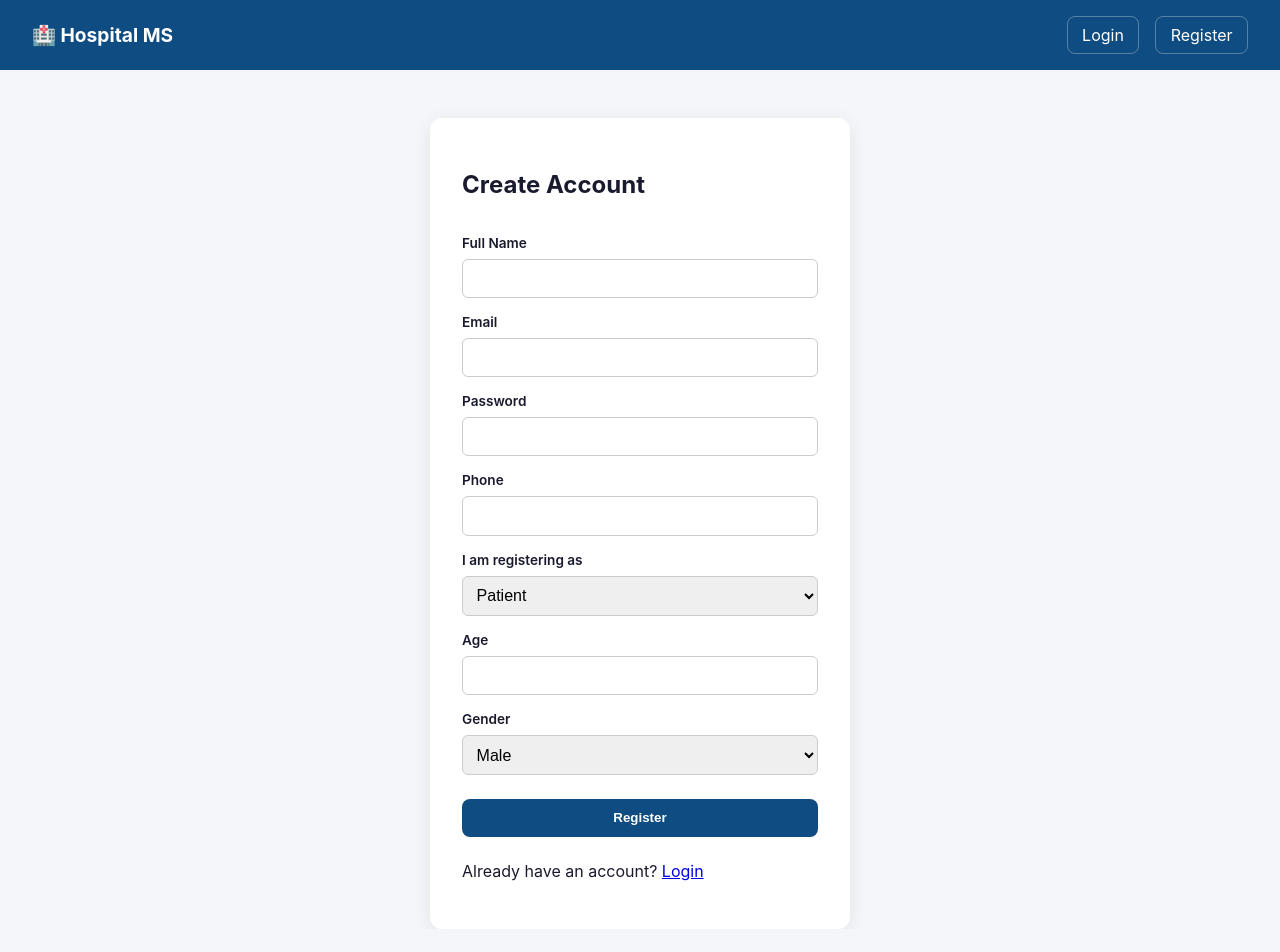
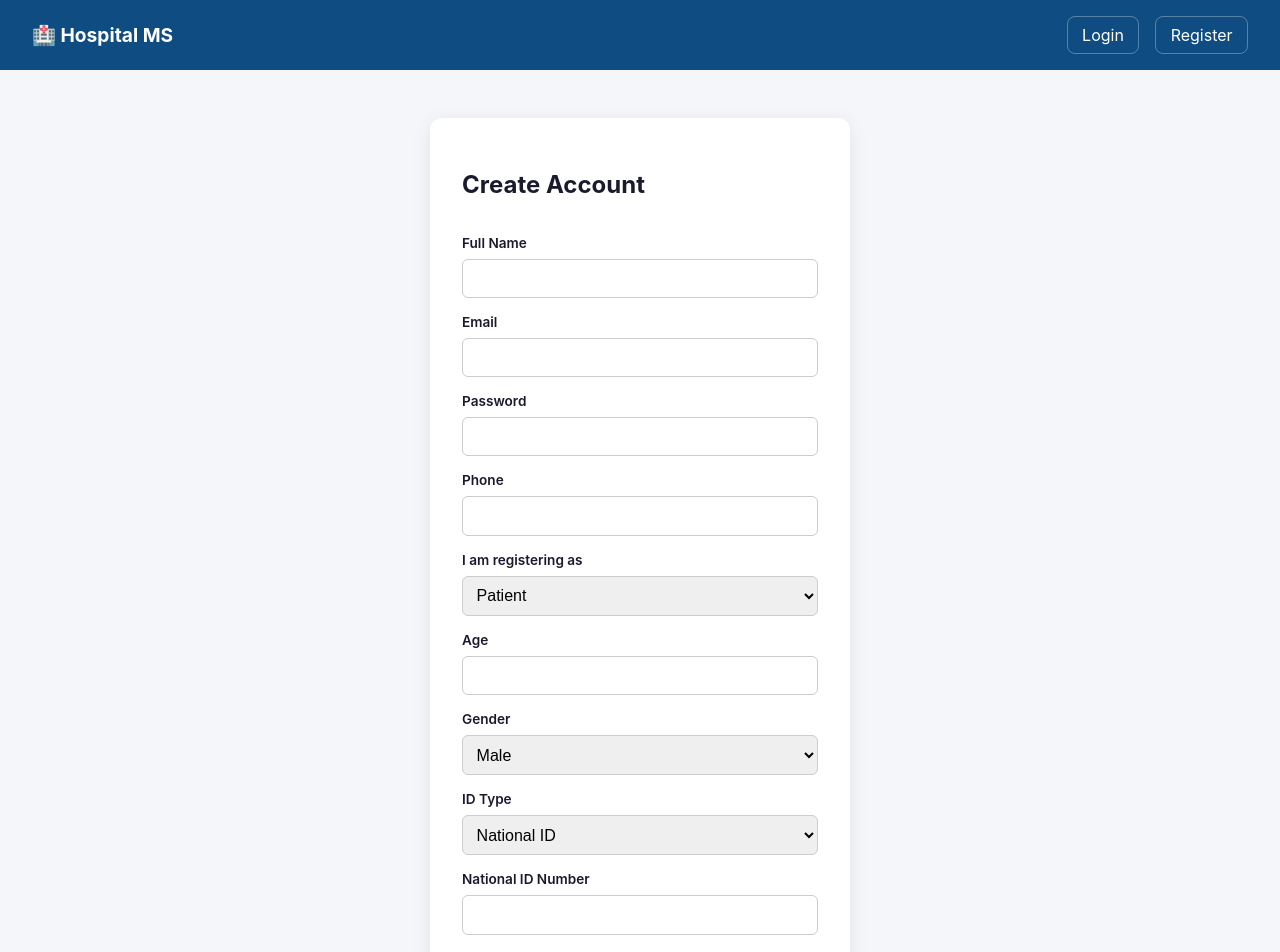
Before and after one commit to donlimo-coder/hospital-management-system, a React (Vite) app in the folder client/: page /register in a window 1280 px wide. Shown: the top 952 px of the page. Before the commit the page ends 929 px from the top, so only its background shows below. Built offline with nearby package versions, Linux system fonts and the light colour scheme; no server answers.

Commit message:
Add ID type/number to self-registration; fix walk-in ID type clearing bug

```diff
--- a/client/src/pages/Reception.jsx
+++ b/client/src/pages/Reception.jsx
@@ -196,7 +196,7 @@ const Reception = () => {
       });
       setNewPatient(data.patient);
       setShowRegisterForm(false);
-      setForm({ name: "", age: "", gender: "male", phone: "", address: "" });
+      setForm({ name: "", age: "", gender: "male", phone: "", address: "", idType: "", idNumber: "" });
     } catch (err) {
       setRegisterError(err.response?.data?.message || "Registration failed");
     }
@@ -365,18 +365,16 @@ const Reception = () => {
 
           <label>Address</label>
           <input value={form.address} onChange={(e) => setForm({ ...form, address: e.target.value })} />
-
           <label>ID Type</label>
-          <select value={form.idType} onChange={(e) => setForm({ ...form, idType: e.target.value })}>
+          <select value={form.idType} onChange={(e) => setForm({ ...form, idType: e.target.value, idNumber: "" })}>
             <option value="">— Select —</option>
             <option value="national_id">National ID</option>
             <option value="passport">Passport</option>
             <option value="birth_certificate">Birth Certificate</option>
           </select>
 
-          <label>ID Number</label>
+          <label>{idNumberLabel(form.idType)}</label>
           <input value={form.idNumber} onChange={(e) => setForm({ ...form, idNumber: e.target.value })} />
-
           <button type="submit">Register & Get Member Number</button>
         </form>
       )}
--- a/client/src/pages/Register.jsx
+++ b/client/src/pages/Register.jsx
@@ -1,6 +1,12 @@
 import React, { useState } from "react";
 import { useNavigate, Link } from "react-router-dom";
 import { useAuth } from "../context/AuthContext";
+
+const ID_TYPE_LABELS = {
+  national_id: "National ID Number",
+  passport: "Passport Number",
+  birth_certificate: "Birth Certificate Number",
+};
 
 const Register = () => {
   const { register } = useAuth();
@@ -15,6 +21,8 @@ const Register = () => {
     consultationFee: "",
     age: "",
     gender: "male",
+    idType: "national_id",
+    idNumber: "",
   });
   const [error, setError] = useState("");
   const [loading, setLoading] = useState(false);
@@ -38,7 +46,12 @@ const Register = () => {
         };
       }
       if (form.role === "patient") {
-        payload.patientInfo = { age: Number(form.age) || undefined, gender: form.gender };
+        payload.patientInfo = {
+          age: Number(form.age) || undefined,
+          gender: form.gender,
+          idType: form.idType,
+          idNumber: form.idNumber,
+        };
       }
       await register(payload);
       navigate("/dashboard");
@@ -105,12 +118,30 @@ const Register = () => {
           <>
             <label>Age</label>
             <input type="number" value={form.age} onChange={(e) => setForm({ ...form, age: e.target.value })} />
+
             <label>Gender</label>
             <select value={form.gender} onChange={(e) => setForm({ ...form, gender: e.target.value })}>
               <option value="male">Male</option>
               <option value="female">Female</option>
               <option value="other">Other</option>
             </select>
+
+            <label>ID Type</label>
+            <select
+              value={form.idType}
+              onChange={(e) => setForm({ ...form, idType: e.target.value, idNumber: "" })}
+            >
+              <option value="national_id">National ID</option>
+              <option value="passport">Passport</option>
+              <option value="birth_certificate">Birth Certificate</option>
+            </select>
+
+            <label>{ID_TYPE_LABELS[form.idType]}</label>
+            <input
+              required
+              value={form.idNumber}
+              onChange={(e) => setForm({ ...form, idNumber: e.target.value })}
+            />
           </>
         )}
 
```
Also changed, not shown: 1 other file (tests, documents, lock files or other folders).
